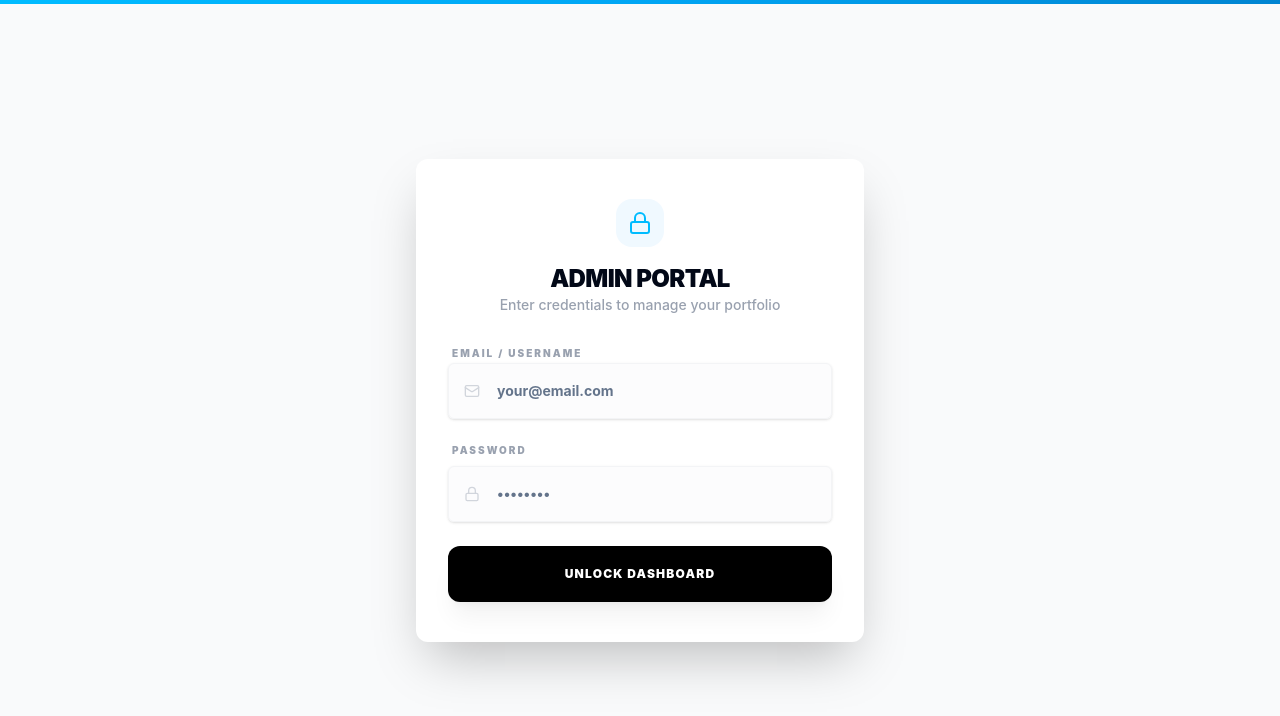
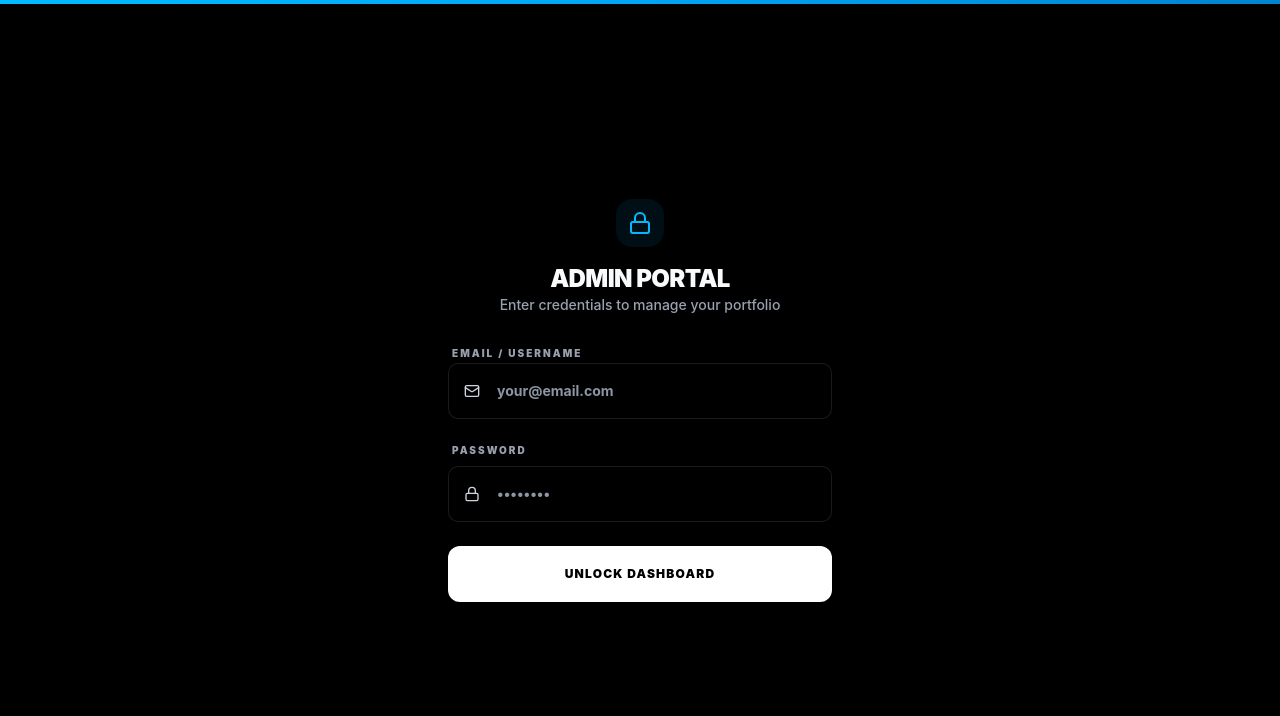
Before and after one commit to devops-riku/fullstack-portfolio-dashboard, a React (Vite) app in the folder frontend/: page /login in a window 1280 px wide. Shown: the top 716 px of the page. Built offline with nearby package versions, Linux system fonts and the light colour scheme.

Commit message:
feat(ui): dark-first design foundation — tokens, glass/glow utils, refined primitives, add missing cn util

```diff
--- a/frontend/index.html
+++ b/frontend/index.html
@@ -7,10 +7,11 @@
   <meta name="viewport" content="width=device-width, initial-scale=1.0" />
   <title>Riku.Dev Portfolio</title>
   <script>
-    if (localStorage.theme === 'dark' || (!('theme' in localStorage) && window.matchMedia('(prefers-color-scheme: dark)').matches)) {
+    // Dark-first: default to dark unless the user explicitly chose light.
+    if (localStorage.theme === 'light') {
+      document.documentElement.classList.remove('dark')
+    } else {
       document.documentElement.classList.add('dark')
-    } else {
-      document.documentElement.classList.remove('dark')
     }
   </script>
 </head>
--- a/frontend/src/components/ui/badge.tsx
+++ b/frontend/src/components/ui/badge.tsx
@@ -4,7 +4,7 @@ import { cva, type VariantProps } from "class-variance-authority"
 import { cn } from "@/lib/utils"
 
 const badgeVariants = cva(
-  "inline-flex items-center rounded-md border px-2.5 py-0.5 text-xs font-semibold transition-colors focus:outline-none focus:ring-2 focus:ring-ring focus:ring-offset-2",
+  "inline-flex items-center rounded-md border px-2.5 py-0.5 text-xs font-semibold transition-all duration-200 focus:outline-none focus:ring-2 focus:ring-ring/60 focus:ring-offset-2 focus:ring-offset-background",
   {
     variants: {
       variant: {
--- a/frontend/src/components/ui/button.tsx
+++ b/frontend/src/components/ui/button.tsx
@@ -5,7 +5,7 @@ import { cva, type VariantProps } from "class-variance-authority"
 import { cn } from "@/lib/utils"
 
 const buttonVariants = cva(
-  "inline-flex items-center justify-center gap-2 whitespace-nowrap rounded-md text-sm font-medium transition-colors focus-visible:outline-none focus-visible:ring-1 focus-visible:ring-ring disabled:pointer-events-none disabled:opacity-50 [&_svg]:pointer-events-none [&_svg]:size-4 [&_svg]:shrink-0",
+  "inline-flex items-center justify-center gap-2 whitespace-nowrap rounded-md text-sm font-medium transition-all duration-200 focus-visible:outline-none focus-visible:ring-2 focus-visible:ring-ring/60 focus-visible:ring-offset-1 focus-visible:ring-offset-background disabled:pointer-events-none disabled:opacity-50 [&_svg]:pointer-events-none [&_svg]:size-4 [&_svg]:shrink-0",
   {
     variants: {
       variant: {
--- a/frontend/src/components/ui/card.tsx
+++ b/frontend/src/components/ui/card.tsx
@@ -9,7 +9,7 @@ const Card = React.forwardRef<
   <div
     ref={ref}
     className={cn(
-      "rounded-xl border bg-card text-card-foreground shadow",
+      "rounded-xl border bg-card text-card-foreground shadow-sm transition-all duration-300",
       className
     )}
     {...props}
--- a/frontend/src/components/ui/input.tsx
+++ b/frontend/src/components/ui/input.tsx
@@ -8,7 +8,7 @@ const Input = React.forwardRef<HTMLInputElement, React.ComponentProps<"input">>(
       <input
         type={type}
         className={cn(
-          "flex h-9 w-full rounded-md border border-input bg-transparent px-3 py-1 text-base shadow-sm transition-colors file:border-0 file:bg-transparent file:text-sm file:font-medium file:text-foreground placeholder:text-muted-foreground focus-visible:outline-none focus-visible:ring-1 focus-visible:ring-ring disabled:cursor-not-allowed disabled:opacity-50 md:text-sm",
+          "flex h-9 w-full rounded-md border border-input bg-transparent px-3 py-1 text-base shadow-sm transition-all duration-200 file:border-0 file:bg-transparent file:text-sm file:font-medium file:text-foreground placeholder:text-muted-foreground focus-visible:outline-none focus-visible:ring-2 focus-visible:ring-ring/50 focus-visible:border-ring/60 disabled:cursor-not-allowed disabled:opacity-50 md:text-sm",
           className
         )}
         ref={ref}
--- a/frontend/src/index.css
+++ b/frontend/src/index.css
@@ -4,9 +4,16 @@
 
 @custom-variant dark (&:where(.dark, .dark *));
 
+/*
+  DARK-FIRST: dark is the default experience (the app boots with the `.dark`
+  class on <html> — see index.html / Navbar). `:root` holds the light palette
+  so the existing hardcoded light colors + `dark:` variants keep working.
+*/
 :root {
   --background: 0 0% 100%;
   --foreground: 222.2 84% 4.9%;
+  --surface: 210 40% 99%;
+  --surface-elevated: 0 0% 100%;
   --card: 0 0% 100%;
   --card-foreground: 222.2 84% 4.9%;
   --popover: 0 0% 100%;
@@ -17,36 +24,43 @@
   --secondary-foreground: 222.2 47.4% 11.2%;
   --muted: 210 40% 96.1%;
   --muted-foreground: 215.4 16.3% 46.9%;
-  --accent: 210 40% 96.1%;
-  --accent-foreground: 222.2 47.4% 11.2%;
+  --accent: 199 89% 48%;
+  --accent-foreground: 0 0% 100%;
   --destructive: 0 84.2% 60.2%;
   --destructive-foreground: 210 40% 98%;
   --border: 214.3 31.8% 91.4%;
   --input: 214.3 31.8% 91.4%;
-  --ring: 222.2 84% 4.9%;
-  --radius: 0.5rem;
+  --ring: 199 89% 48%;
+  --radius: 0.75rem;
+
+  --glow: 199 90% 60%;
+  --font-mono: ui-monospace, "JetBrains Mono", "SF Mono", "Menlo", monospace;
 }
 
 .dark {
-  --background: 222.2 84% 4.9%;
+  /* Layered near-black surfaces — not pure #000, so cards read as layers */
+  --background: 222 14% 5%;        /* ~#0a0b0d page base */
   --foreground: 210 40% 98%;
-  --card: 222.2 84% 4.9%;
+  --surface: 222 13% 7%;           /* ~#101114 base card */
+  --surface-elevated: 220 13% 10%; /* ~#15171c raised card */
+  --card: 222 13% 7%;
   --card-foreground: 210 40% 98%;
-  --popover: 222.2 84% 4.9%;
+  --popover: 222 14% 6%;
   --popover-foreground: 210 40% 98%;
   --primary: 210 40% 98%;
   --primary-foreground: 222.2 47.4% 11.2%;
-  --secondary: 217.2 32.6% 17.5%;
+  --secondary: 217 19% 14%;
   --secondary-foreground: 210 40% 98%;
-  --muted: 217.2 32.6% 17.5%;
-  --muted-foreground: 215 20.2% 65.1%;
-  --accent: 217.2 32.6% 17.5%;
-  --accent-foreground: 210 40% 98%;
-  --destructive: 0 62.8% 30.6%;
+  --muted: 217 19% 14%;
+  --muted-foreground: 217 12% 60%;
+  --accent: 199 89% 56%;           /* sky-400-ish accent */
+  --accent-foreground: 222 47% 8%;
+  --destructive: 0 72% 51%;
   --destructive-foreground: 210 40% 98%;
-  --border: 217.2 32.6% 17.5%;
-  --input: 217.2 32.6% 17.5%;
-  --ring: 212.7 26.8% 83.9%;
+  --border: 215 17% 16%;
+  --input: 215 17% 16%;
+  --ring: 199 89% 56%;
+  --glow: 199 90% 60%;
 }
 
 @theme {
@@ -55,6 +69,9 @@
   --color-ring: hsl(var(--ring));
   --color-background: hsl(var(--background));
   --color-foreground: hsl(var(--foreground));
+
+  --color-surface: hsl(var(--surface));
+  --color-surface-elevated: hsl(var(--surface-elevated));
 
   --color-primary: hsl(var(--primary));
   --color-primary-foreground: hsl(var(--primary-foreground));
@@ -77,12 +94,18 @@
   --color-card: hsl(var(--card));
   --color-card-foreground: hsl(var(--card-foreground));
 
+  --color-glow: hsl(var(--glow));
+
+  --font-mono: var(--font-mono);
+
   --radius-lg: var(--radius);
   --radius-md: calc(var(--radius) - 2px);
   --radius-sm: calc(var(--radius) - 4px);
 
   --animate-accordion-down: accordion-down 0.2s ease-out;
   --animate-accordion-up: accordion-up 0.2s ease-out;
+  --animate-pulse-glow: pulse-glow 2.4s ease-in-out infinite;
+  --animate-aurora: aurora 14s ease-in-out infinite;
 
   @keyframes accordion-down {
     from {
@@ -103,6 +126,28 @@
       height: 0;
     }
   }
+
+  @keyframes pulse-glow {
+    0%, 100% {
+      opacity: 1;
+      box-shadow: 0 0 0 0 hsl(var(--glow) / 0.5);
+    }
+    50% {
+      opacity: 0.85;
+      box-shadow: 0 0 0 6px hsl(var(--glow) / 0);
+    }
+  }
+
+  @keyframes aurora {
+    0%, 100% {
+      transform: translate3d(0, 0, 0) scale(1);
+      opacity: 0.55;
+    }
+    50% {
+      transform: translate3d(4%, -6%, 0) scale(1.15);
+      opacity: 0.8;
+    }
+  }
 }
 
 @layer base {
@@ -116,13 +161,59 @@
   }
 }
 
+@layer utilities {
+  /* Reusable glass surface: blur + hairline border + faint inner highlight */
+  .glass {
+    background: hsl(var(--surface) / 0.7);
+    backdrop-filter: blur(12px) saturate(140%);
+    -webkit-backdrop-filter: blur(12px) saturate(140%);
+    border: 1px solid hsl(var(--border) / 0.7);
+    box-shadow: inset 0 1px 0 0 hsl(0 0% 100% / 0.04);
+  }
+
+  .glass-strong {
+    background: hsl(var(--surface-elevated) / 0.85);
+    backdrop-filter: blur(18px) saturate(150%);
+    -webkit-backdrop-filter: blur(18px) saturate(150%);
+    border: 1px solid hsl(var(--border) / 0.8);
+    box-shadow: inset 0 1px 0 0 hsl(0 0% 100% / 0.05);
+  }
+
+  /* Soft cyan->sky accent glow for hover/focus emphasis */
+  .glow-accent {
+    box-shadow: 0 0 0 1px hsl(var(--accent) / 0.25),
+      0 8px 30px -8px hsl(var(--glow) / 0.35);
+  }
+
+  .text-balance {
+    text-wrap: balance;
+  }
+
+  .font-mono {
+    font-family: var(--font-mono);
+  }
+}
+
+/* Respect reduced motion globally */
+@media (prefers-reduced-motion: reduce) {
+  *,
+  *::before,
+  *::after {
+    animation-duration: 0.001ms !important;
+    animation-iteration-count: 1 !important;
+    transition-duration: 0.001ms !important;
+    scroll-behavior: auto !important;
+  }
+}
+
 /* Custom Sonner Monochrome Styling (Black & Blue) */
 [data-sonner-toast] {
-  background: #000 !important;
+  background: hsl(var(--surface-elevated)) !important;
   color: #fff !important;
   border: 1px solid rgba(255, 255, 255, 0.1) !important;
   font-family: inherit !important;
   border-radius: 1rem !important;
+  backdrop-filter: blur(12px) !important;
 }
 
 [data-sonner-toast][data-type='success'] {
```
